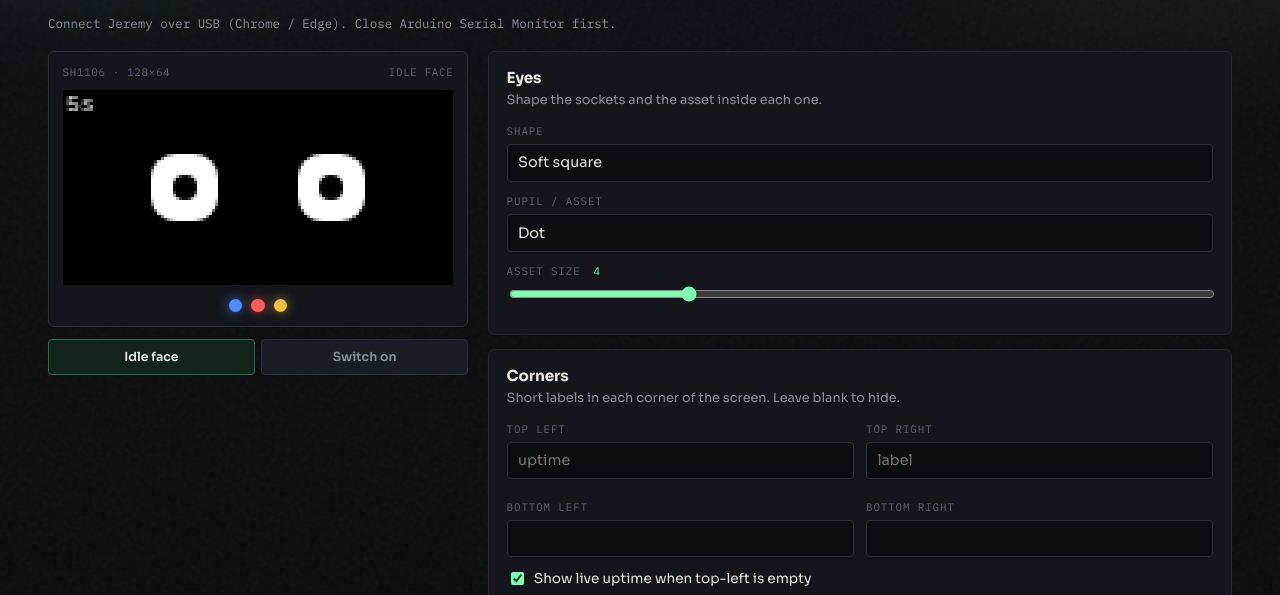
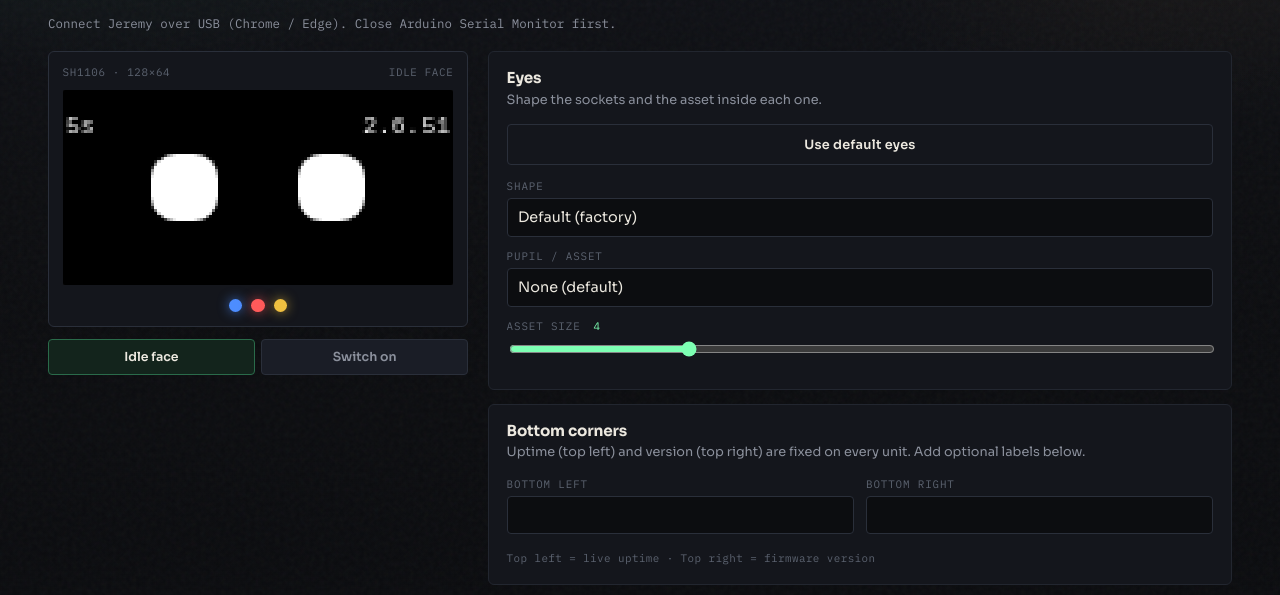
Before and after one commit to loganstorm1254-sudo/jeremy-maker, a website: page index.html in a window 1280 px wide. Shown: the part 149-744 px from the top of the page. Drawn offline with Linux system fonts and the light colour scheme.

Commit message:
Lock uptime/version, default eyes, fix top clip

```diff
--- a/app.js
+++ b/app.js
@@ -14,11 +14,9 @@
   const pupilStyle = $("pupilStyle");
   const pupilSize = $("pupilSize");
   const pupilSizeLabel = $("pupilSizeLabel");
-  const cornerTL = $("cornerTL");
-  const cornerTR = $("cornerTR");
   const cornerBL = $("cornerBL");
   const cornerBR = $("cornerBR");
-  const showUptime = $("showUptime");
+  const btnDefaultEyes = $("btnDefaultEyes");
   const screenText = $("screenText");
   const ledBlue = $("ledBlue");
   const ledRed = $("ledRed");
@@ -26,6 +24,8 @@
   const prevBlue = $("prevBlue");
   const prevRed = $("prevRed");
   const prevYellow = $("prevYellow");
+
+  const FIRMWARE_LABEL = "2.6.51";
 
   /** @type {SerialPort | null} */
   let port = null;
@@ -65,11 +65,11 @@
       eyeShape: Number(eyeShape.value) || 0,
       pupilStyle: Number(pupilStyle.value) || 0,
       pupilSize: Number(pupilSize.value) || 4,
-      cornerTL: scrub(cornerTL.value, 8),
-      cornerTR: scrub(cornerTR.value, 8),
+      cornerTL: "",
+      cornerTR: "",
       cornerBL: scrub(cornerBL.value, 8),
       cornerBR: scrub(cornerBR.value, 8),
-      showUptime: showUptime.checked,
+      showUptime: true,
       screenText: scrub(screenText.value, 32) || "JEREMY CO",
       ledBlue: ledBlue.checked,
       ledRed: ledRed.checked,
@@ -81,17 +81,23 @@
     if (s.eyeShape != null) eyeShape.value = String(s.eyeShape);
     if (s.pupilStyle != null) pupilStyle.value = String(s.pupilStyle);
     if (s.pupilSize != null) pupilSize.value = String(s.pupilSize);
-    if (s.cornerTL != null) cornerTL.value = s.cornerTL;
-    if (s.cornerTR != null) cornerTR.value = s.cornerTR;
     if (s.cornerBL != null) cornerBL.value = s.cornerBL;
     if (s.cornerBR != null) cornerBR.value = s.cornerBR;
-    if (s.showUptime != null) showUptime.checked = !!s.showUptime;
     if (s.screenText != null) screenText.value = s.screenText;
     if (s.ledBlue != null) ledBlue.checked = !!s.ledBlue;
     if (s.ledRed != null) ledRed.checked = !!s.ledRed;
     if (s.ledYellow != null) ledYellow.checked = !!s.ledYellow;
     pupilSizeLabel.textContent = pupilSize.value;
     syncPreview();
+  }
+
+  function setDefaultEyes() {
+    eyeShape.value = "2";
+    pupilStyle.value = "0";
+    pupilSize.value = "4";
+    pupilSizeLabel.textContent = "4";
+    syncPreview();
+    setStatus("Default factory eyes selected.");
   }
 
   function drawEye(cx, cy, size, shape, pupil, pSize) {
@@ -202,10 +208,9 @@
     drawEye(40, 32, size, s.eyeShape, s.pupilStyle, s.pupilSize);
     drawEye(88, 32, size, s.eyeShape, s.pupilStyle, s.pupilSize);
 
-    const tl = s.cornerTL || (s.showUptime ? formatUptime(uptimeTick) : "");
-    const tr = s.cornerTR || "";
-    drawCorner(tl, 1, 1, "left");
-    drawCorner(tr, 127, 1, "right");
+    // Locked chrome — always drawn (y=8 matches SH1106 safe top)
+    drawCorner(formatUptime(uptimeTick), 1, 8, "left");
+    drawCorner(FIRMWARE_LABEL, 127, 8, "right");
     drawCorner(s.cornerBL, 1, 56, "left");
     drawCorner(s.cornerBR, 127, 56, "right");
   }
@@ -245,11 +250,8 @@
     eyeShape,
     pupilStyle,
     pupilSize,
-    cornerTL,
-    cornerTR,
     cornerBL,
     cornerBR,
-    showUptime,
     screenText,
     ledBlue,
     ledRed,
@@ -259,11 +261,11 @@
     el.addEventListener("change", syncPreview);
   });
 
+  btnDefaultEyes.addEventListener("click", setDefaultEyes);
+
   setInterval(() => {
     uptimeTick += 1;
-    if (previewMode === "idle" && showUptime.checked && !cornerTL.value.trim()) {
-      syncPreview();
-    }
+    if (previewMode === "idle") syncPreview();
   }, 1000);
 
   function delay(ms) {
@@ -378,11 +380,8 @@
           eyeShape: Number(p[1]) || 0,
           pupilStyle: Number(p[2]) || 0,
           pupilSize: Number(p[3]) || 4,
-          cornerTL: p[4] || "",
-          cornerTR: p[5] || "",
           cornerBL: p[6] || "",
           cornerBR: p[7] || "",
-          showUptime: p[8] === "1",
         });
         setStatus("Loaded look from Jeremy.");
       }
--- a/index.html
+++ b/index.html
@@ -56,12 +56,13 @@
           <h2>Eyes</h2>
           <p>Shape the sockets and the asset inside each one.</p>
         </header>
+        <button type="button" class="btn btn-quiet btn-block" id="btnDefaultEyes">Use default eyes</button>
         <label class="field">
           <span>Shape</span>
           <select id="eyeShape">
+            <option value="2" selected>Default (factory)</option>
             <option value="0">Circle</option>
             <option value="1">Square</option>
-            <option value="2" selected>Soft square</option>
             <option value="3">Wide</option>
             <option value="4">Tall</option>
             <option value="5">Diamond</option>
@@ -70,8 +71,8 @@
         <label class="field">
           <span>Pupil / asset</span>
           <select id="pupilStyle">
-            <option value="0">None (blank eye)</option>
-            <option value="1" selected>Dot</option>
+            <option value="0" selected>None (default)</option>
+            <option value="1">Dot</option>
             <option value="2">Ring</option>
             <option value="3">Bar</option>
             <option value="4">Cross</option>
@@ -86,18 +87,10 @@
 
       <article class="panel">
         <header>
-          <h2>Corners</h2>
-          <p>Short labels in each corner of the screen. Leave blank to hide.</p>
+          <h2>Bottom corners</h2>
+          <p>Uptime (top left) and version (top right) are fixed on every unit. Add optional labels below.</p>
         </header>
         <div class="corners">
-          <label class="field">
-            <span>Top left</span>
-            <input id="cornerTL" type="text" maxlength="8" placeholder="uptime" spellcheck="false" />
-          </label>
-          <label class="field">
-            <span>Top right</span>
-            <input id="cornerTR" type="text" maxlength="8" placeholder="label" spellcheck="false" />
-          </label>
           <label class="field">
             <span>Bottom left</span>
             <input id="cornerBL" type="text" maxlength="8" spellcheck="false" />
@@ -107,10 +100,7 @@
             <input id="cornerBR" type="text" maxlength="8" spellcheck="false" />
           </label>
         </div>
-        <label class="check">
-          <input type="checkbox" id="showUptime" checked />
-          <span>Show live uptime when top-left is empty</span>
-        </label>
+        <p class="locked-note">Top left = live uptime · Top right = firmware version</p>
       </article>
 
       <article class="panel">
@@ -133,7 +123,7 @@
   </main>
 
   <footer class="shell-foot">
-    <span>USB 115200 · Chrome / Edge · firmware 2.6.50+</span>
+    <span>USB 115200 · Chrome / Edge · firmware 2.6.51+</span>
     <span>Looks and switch programs save on-device</span>
   </footer>
 
--- a/styles.css
+++ b/styles.css
@@ -131,6 +131,20 @@ body {
 .btn:disabled {
   opacity: 0.38;
   cursor: not-allowed;
+}
+
+.btn-block {
+  width: 100%;
+  justify-content: center;
+  margin-bottom: 0.85rem;
+}
+
+.locked-note {
+  margin: 0.35rem 0 0;
+  font-family: var(--mono);
+  font-size: 0.68rem;
+  letter-spacing: 0.04em;
+  color: var(--faint);
 }
 
 .btn-solid {
```
Also changed, not shown: BOT_CODE.txt (+23 -25 lines), README.md.
